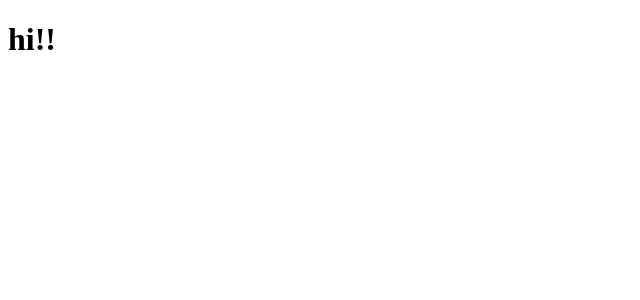
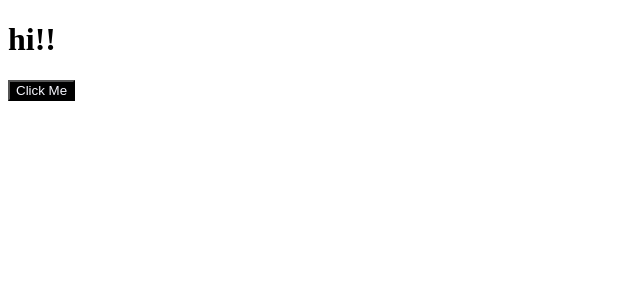
Before and after one commit to sjyoung123/my-app, a React (Create React App) app: page / in a window 1280 px wide. Shown: the top 300 px of the page, without its empty margins (0-640 px from the left). Built offline with nearby package versions, Linux system fonts and the light colour scheme.

Commit message:
PropTypes & .module.css

```diff
--- a/package.json
+++ b/package.json
@@ -6,6 +6,7 @@
     "@testing-library/jest-dom": "^5.15.0",
     "@testing-library/react": "^11.2.7",
     "@testing-library/user-event": "^12.8.3",
+    "prop-types": "^15.7.2",
     "react": "^17.0.2",
     "react-dom": "^17.0.2",
     "react-scripts": "4.0.3",
--- a/src/App.js
+++ b/src/App.js
@@ -1,7 +1,10 @@
+import Button from "./Button";
+
 function App() {
   return (
     <div>
       <h1>hi!!</h1>
+      <Button text="Click Me" />
     </div>
   );
 }
--- /dev/null
+++ b/src/Button.js
@@ -0,0 +1,12 @@
+import PropTypes from "prop-types";
+import styles from "./Button.module.css";
+
+function Button({ text }) {
+  return <button className={styles.btn}>{text}</button>;
+}
+
+Button.prototype = {
+  text: PropTypes.string.isRequired,
+};
+
+export default Button;
--- /dev/null
+++ b/src/Button.module.css
@@ -0,0 +1,4 @@
+.btn {
+  background-color: black;
+  color: ghostwhite;
+}
```
